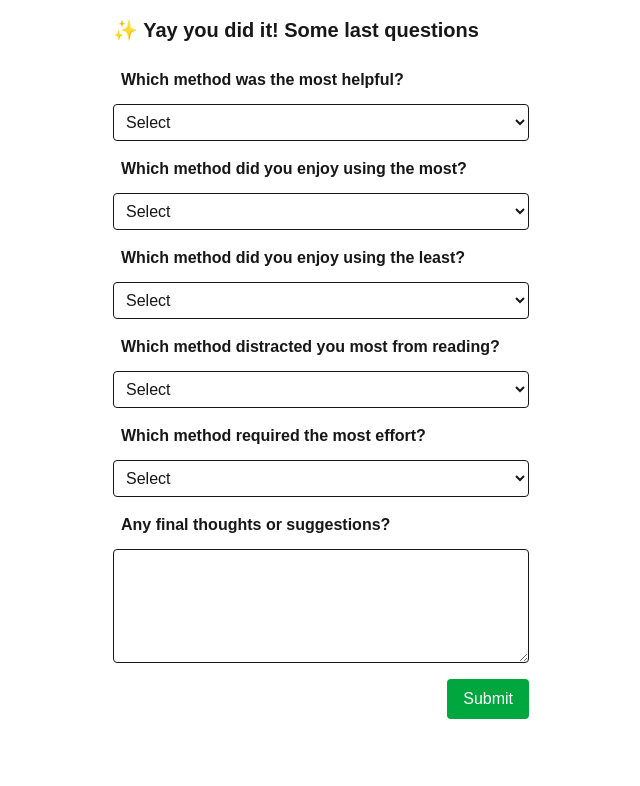
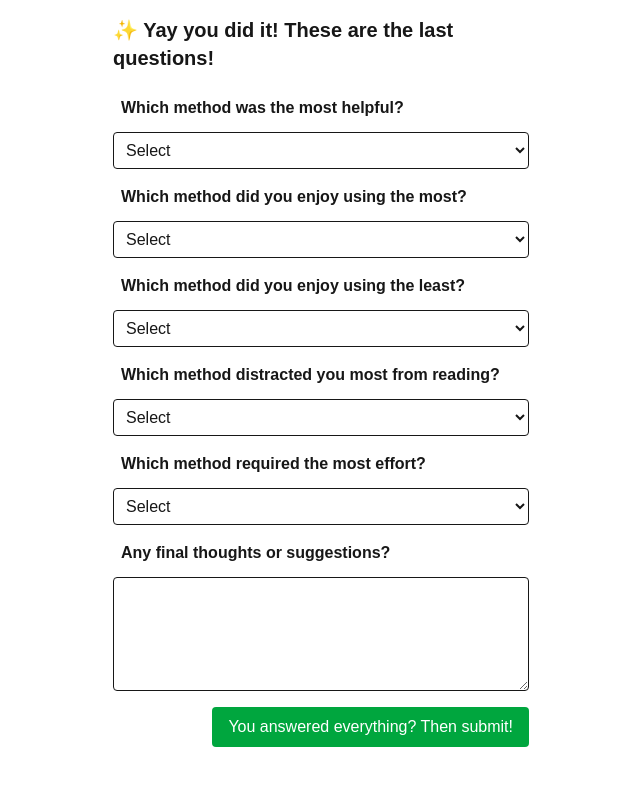
Before and after one commit to annappnkl/digital-reading, a Next.js app: page /postsurvey in a window 1280 px wide. Shown: the top 786 px of the page, without its empty margins (319-959 px from the left). Built offline with nearby package versions, Linux system fonts and the light colour scheme.

Commit message:
fixed some minor errors

```diff
--- a/pages/postsurvey.tsx
+++ b/pages/postsurvey.tsx
@@ -46,7 +46,7 @@ export default function PostSurvey() {
 
   return (
     <div className="p-4 max-w-md mx-auto">
-     <h1 className="text-xl font-bold mb-4">✨ Yay you did it! Some last questions</h1>
+     <h1 className="text-xl font-bold mb-4">✨ Yay you did it! These are the last questions!</h1>
 
 
       <label className="block mt-4 p-2 mb-1 font-semibold">Which method was the most helpful?</label>
@@ -94,7 +94,7 @@ export default function PostSurvey() {
 
       <div className="flex justify-end">
         <button onClick={handleSubmit} className="px-4 py-2 bg-green-600 text-white rounded">
-          Submit
+          You answered everything? Then submit!
         </button>
       </div>
 
```
